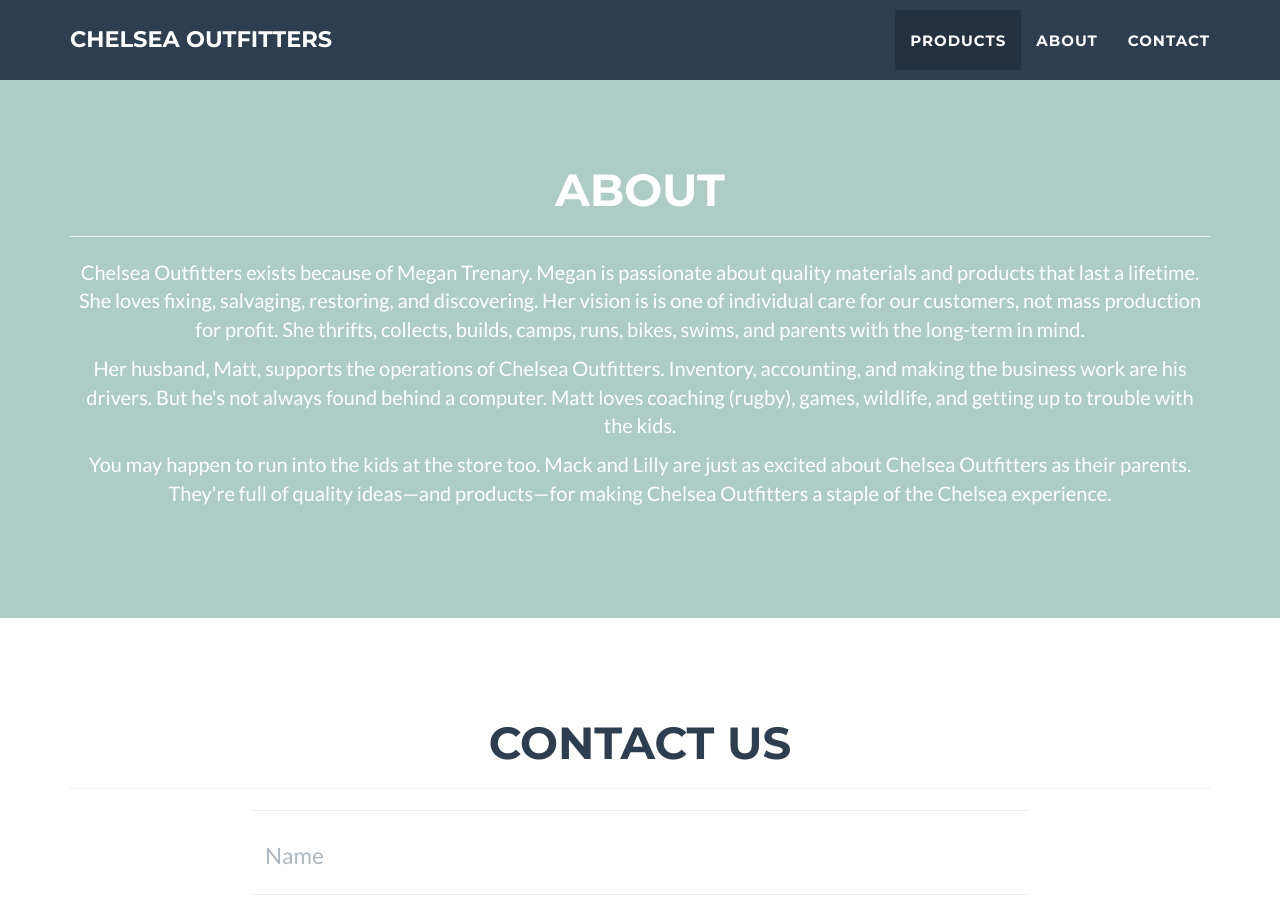
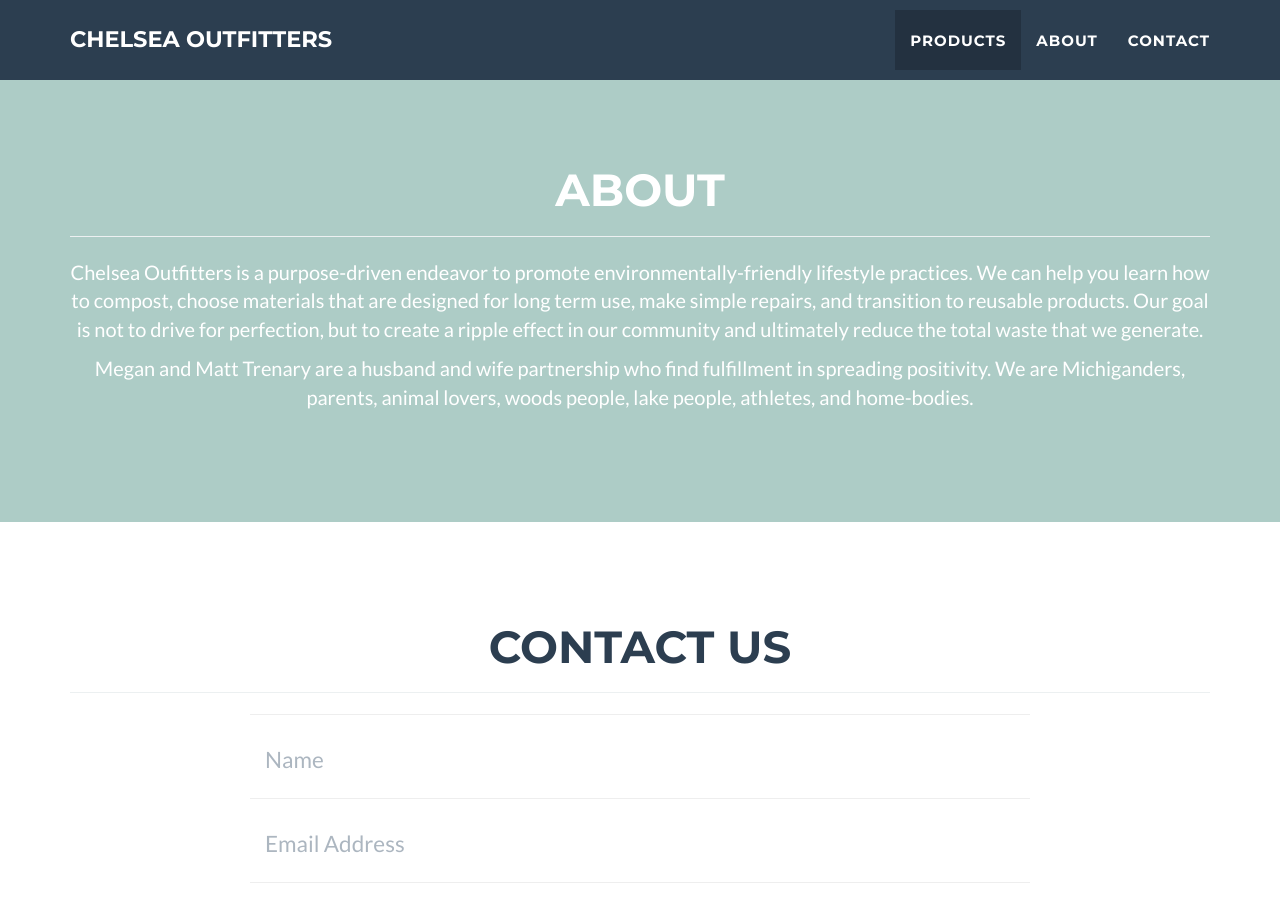
Before and after one commit to matttrenary/chelsea_outfitters, a Jekyll site: the page built from _posts/2014-07-18-project-1.markdown, in a window 1280 px wide and 900 px high, scrolled down 949 px. Built offline with Jekyll 4.4.1, drawn with Linux system fonts in a browser that asks for light colours.

Commit message:
Update about.html

```diff
--- a/_includes/about.html
+++ b/_includes/about.html
@@ -10,14 +10,9 @@
     </div>
     <div class="row">
       <div class="col-lg-12 text-center">
-        <p>Chelsea Outfitters exists because of Megan Trenary. Megan is passionate about quality materials and products that last a lifetime. She loves fixing, salvaging, restoring, and discovering.
-        Her vision is is one of individual care for our customers, not mass production for profit. She thrifts, collects, builds, camps, runs, bikes, swims, and parents with the long-term in mind.</p>
+        <p>Chelsea Outfitters is a purpose-driven endeavor to promote environmentally-friendly lifestyle practices. We can help you learn how to compost, choose materials that are designed for long term use, make simple repairs, and transition to reusable products. Our goal is not to drive for perfection, but to create a ripple effect in our community and ultimately reduce the total waste that we generate.</p>
 
-        <p>Her husband, Matt, supports the operations of Chelsea Outfitters. Inventory, accounting, and making the business work are his drivers. But he's not always found behind a computer.
-          Matt loves coaching (rugby), games, wildlife, and getting up to trouble with the kids.</p>
-
-        <p>You may happen to run into the kids at the store too. Mack and Lilly are just as excited about Chelsea Outfitters as their parents.
-          They're full of quality ideas—and products—for making Chelsea Outfitters a staple of the Chelsea experience.</p>
+        <p>Megan and Matt Trenary are a husband and wife partnership who find fulfillment in spreading positivity. We are Michiganders, parents, animal lovers, woods people, lake people, athletes, and home-bodies.</p>
       </div>
     </div>
   </div>
```
